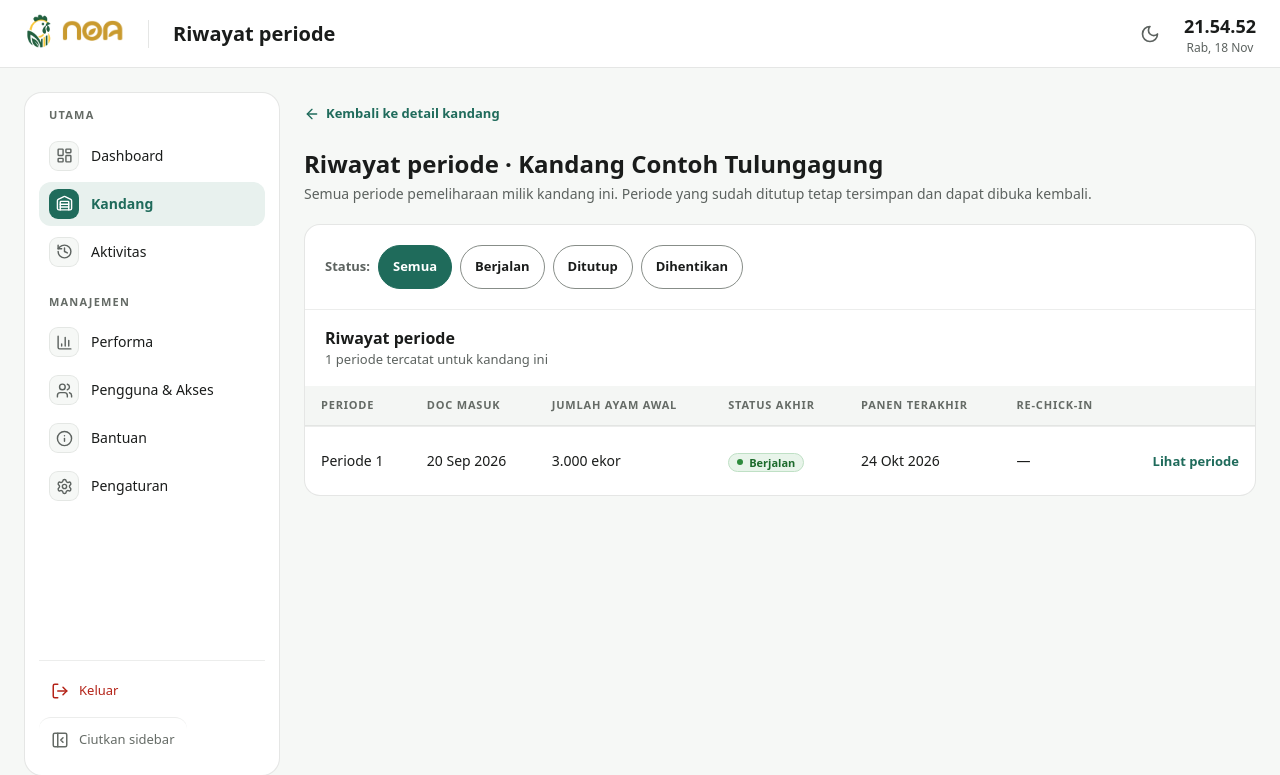
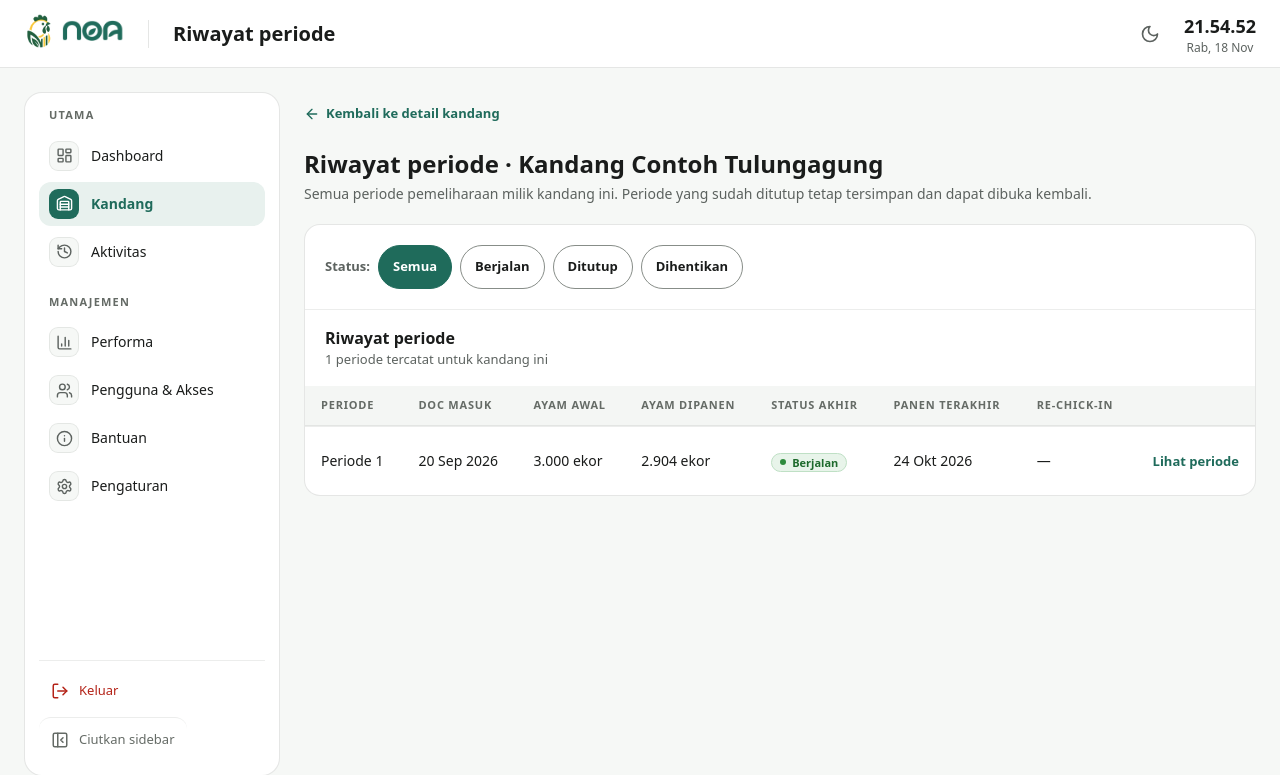
Before and after one commit to marquisccel/NOA, a Laravel app: page /kandang/1/riwayat in a window 1280 px wide. Shown: the top 775 px of the page. Run offline with Laravel 12, Linux system fonts and the light colour scheme; a user stored in the database is signed in; data comes from the database, SQL or seed files in the repository; style sheets or scripts are compiled from the project's sources; parts of the project's set-up code (start-up, migrations or seed data) failed here and were passed over; some web fonts are replaced.

Commit message:
Peta kandang, kolom ayam dipanen, ikon perhatian, logo hijau, tombol demo hijau
Co-Authored-By: Claude Sonnet 5.5 <noreply@anthropic.com>

```diff
--- a/app/Http/Controllers/KandangController.php
+++ b/app/Http/Controllers/KandangController.php
@@ -80,6 +80,7 @@ class KandangController extends Controller
             'nomor' => $nomor,
             'nomorBerikutnya' => count($nomor) + 1,
             'panenTerakhir' => $this->panenTerakhir($siklus->pluck('id')),
+            'ayamDipanen' => $this->ayamDipanen($siklus->pluck('id')),
         ]);
     }
 
@@ -98,6 +99,7 @@ class KandangController extends Controller
             'status' => $status,
             'nomor' => Siklus::nomorMap([$kandang->id]),
             'panenTerakhir' => $this->panenTerakhir($semua->pluck('id')),
+            'ayamDipanen' => $this->ayamDipanen($semua->pluck('id')),
         ]);
     }
 
@@ -130,6 +132,16 @@ class KandangController extends Controller
         return redirect()->route('kandang.index')->with('status', 'Kandang dihapus.');
     }
 
+    /** @return Collection<int, int> id siklus => total ekor yang dipanen (jumlah ayam akhir, dari BTPA) */
+    private function ayamDipanen(Collection $siklusIds): Collection
+    {
+        return Panen::whereIn('siklus_id', $siklusIds)
+            ->selectRaw('siklus_id, sum(jumlah_ekor) as total')
+            ->groupBy('siklus_id')
+            ->pluck('total', 'siklus_id')
+            ->map(fn ($t) => (int) $t);
+    }
+
     /** @return Collection<int, Carbon> id siklus => tanggal panen terakhir */
     private function panenTerakhir(Collection $siklusIds): Collection
     {
--- a/resources/views/auth/login.blade.php
+++ b/resources/views/auth/login.blade.php
@@ -47,8 +47,8 @@
         <div class="space-y-3 rounded-md border border-brand-border bg-tint p-4" data-demo>
             <p class="text-sm font-bold text-ink-brand">Coba demo tanpa daftar</p>
             <div class="grid gap-2">
-                <form method="POST" action="{{ route('demo.masuk', 'plasma') }}">@csrf<x-button variant="secondary" class="w-full"><x-icon name="warehouse" class="size-4" /> Masuk sebagai peternak</x-button></form>
-                <form method="POST" action="{{ route('demo.masuk', 'abk') }}">@csrf<x-button variant="secondary" class="w-full"><x-icon name="clipboard-list" class="size-4" /> Masuk sebagai ABK</x-button></form>
+                <form method="POST" action="{{ route('demo.masuk', 'plasma') }}">@csrf<x-button variant="secondary" class="w-full !border-brand !text-ink-brand"><x-icon name="warehouse" class="size-4" /> Masuk sebagai peternak</x-button></form>
+                <form method="POST" action="{{ route('demo.masuk', 'abk') }}">@csrf<x-button variant="secondary" class="w-full !border-brand !text-ink-brand"><x-icon name="clipboard-list" class="size-4" /> Masuk sebagai ABK</x-button></form>
             </div>
         </div>
     @endif
--- a/resources/views/components/guest-layout.blade.php
+++ b/resources/views/components/guest-layout.blade.php
@@ -32,7 +32,7 @@
                     <img src="{{ asset('images/noa-logo.webp') }}" alt="" width="520" height="237" class="h-auto w-full max-w-[420px] dark:hidden" loading="lazy">
                     <span class="hidden items-center gap-5 dark:inline-flex">
                         <img src="{{ asset('images/noa-mark.webp') }}" alt="" width="80" height="102" class="h-[102px] w-[80px]">
-                        <span class="block h-[66px] w-[190px] bg-gold" style="-webkit-mask: url('{{ asset('images/noa-wordmark.webp') }}') center / contain no-repeat; mask: url('{{ asset('images/noa-wordmark.webp') }}') center / contain no-repeat;"></span>
+                        <span class="block h-[66px] w-[190px] bg-brand" style="-webkit-mask: url('{{ asset('images/noa-wordmark.webp') }}') center / contain no-repeat; mask: url('{{ asset('images/noa-wordmark.webp') }}') center / contain no-repeat;"></span>
                     </span>
                 </div>
                 <div class="space-y-3.5">
--- a/resources/views/components/logo.blade.php
+++ b/resources/views/components/logo.blade.php
@@ -1,9 +1,9 @@
 @props(['compact' => false])
 
-{{-- Logo NOA: tanda (ayam dan daun) tanpa kartu, ditambah wordmark berwarna emas (topeng CSS dari WebP transparan, ikut tema). --}}
+{{-- Logo NOA: tanda (ayam dan daun) tanpa kartu, ditambah wordmark berwarna hijau merek (topeng CSS dari WebP transparan, ikut tema). --}}
 <span {{ $attributes->class(['inline-flex items-center gap-2.5']) }}>
     <img src="{{ asset('images/noa-mark.webp') }}" alt="" width="26" height="34" class="h-[34px] w-[26px] shrink-0">
     @unless ($compact)
-        <span role="img" aria-label="NOA" class="block h-[22px] w-[62px] bg-gold" style="-webkit-mask: url('{{ asset('images/noa-wordmark.webp') }}') center / contain no-repeat; mask: url('{{ asset('images/noa-wordmark.webp') }}') center / contain no-repeat;"></span>
+        <span role="img" aria-label="NOA" class="block h-[22px] w-[62px] bg-brand" style="-webkit-mask: url('{{ asset('images/noa-wordmark.webp') }}') center / contain no-repeat; mask: url('{{ asset('images/noa-wordmark.webp') }}') center / contain no-repeat;"></span>
     @endunless
 </span>
--- a/resources/views/dashboard/peternak.blade.php
+++ b/resources/views/dashboard/peternak.blade.php
@@ -65,7 +65,7 @@
                         @foreach ($perhatian as $h)
                             <li>
                                 <a href="{{ $h['tautan'] }}" class="group flex min-h-[60px] items-center gap-3.5 px-4 py-3 transition-colors hover:bg-state-hover">
-                                    <span class="size-2 shrink-0 rounded-full {{ $h['tingkat'] === 'penting' ? 'bg-warning' : 'bg-info' }}" aria-hidden="true"></span>
+                                    <x-icon name="triangle-alert" class="size-5 shrink-0 text-warning-text" />
                                     <span class="min-w-0 flex-1">
                                         <span class="block truncate text-sm font-semibold text-ink">{{ $h['judul'] }}</span>
                                         <span class="block truncate text-[13px] text-ink-muted">{{ $h['siklus'] }}</span>
--- a/resources/views/kandang/partials/tabel-riwayat.blade.php
+++ b/resources/views/kandang/partials/tabel-riwayat.blade.php
@@ -8,7 +8,8 @@
             <tr>
                 <th scope="col">Periode</th>
                 <th scope="col">DOC masuk</th>
-                <th scope="col">Jumlah ayam awal</th>
+                <th scope="col">Ayam awal</th>
+                <th scope="col">Ayam dipanen</th>
                 <th scope="col">Status akhir</th>
                 <th scope="col">Panen terakhir</th>
                 <th scope="col">Re-chick-in</th>
@@ -21,6 +22,7 @@
                     <th scope="row" class="font-bold">Periode {{ $nomor[$s->id] ?? 1 }}</th>
                     <td class="whitespace-nowrap">{{ $s->tanggal_masuk->translatedFormat('j M Y') }}</td>
                     <td class="whitespace-nowrap">{{ F::angka($s->populasi, 0) }} ekor</td>
+                    <td class="whitespace-nowrap">{{ isset($ayamDipanen[$s->id]) ? F::angka($ayamDipanen[$s->id], 0).' ekor' : '—' }}</td>
                     <td><x-status-siklus :siklus="$s" /></td>
                     <td class="whitespace-nowrap">{{ ($panenTerakhir[$s->id] ?? null)?->translatedFormat('j M Y') ?? '—' }}</td>
                     <td class="whitespace-nowrap">{{ $s->tanggal_rechick?->translatedFormat('j M Y') ?? '—' }}</td>
@@ -39,7 +41,7 @@
                     <span class="font-heading text-base font-semibold">Periode {{ $nomor[$s->id] ?? 1 }}</span>
                     <x-status-siklus :siklus="$s" />
                 </span>
-                <span class="text-[13px] text-ink-secondary">DOC {{ $s->tanggal_masuk->translatedFormat('j M Y') }} · {{ F::angka($s->populasi, 0) }} ekor</span>
+                <span class="text-[13px] text-ink-secondary">DOC {{ $s->tanggal_masuk->translatedFormat('j M Y') }} · awal {{ F::angka($s->populasi, 0) }} ekor · dipanen {{ isset($ayamDipanen[$s->id]) ? F::angka($ayamDipanen[$s->id], 0).' ekor' : '—' }}</span>
                 <span class="text-[13px] text-ink-secondary">Panen terakhir {{ ($panenTerakhir[$s->id] ?? null)?->translatedFormat('j M Y') ?? '—' }} · Re-chick-in {{ $s->tanggal_rechick?->translatedFormat('j M Y') ?? '—' }}</span>
             </a>
         </li>
```
Also changed, not shown: docs/NASKAH-DEMO.md (+1 -1 lines), docs/PENGUJIAN.md (+2 -2 lines), docs/PRESENTASI.md (+1 -1 lines), resources/views/kandang/show.blade.php (+13 -0 lines), tests/Feature/UiPutaran2Test.php (+15 -2 lines), README.md.
